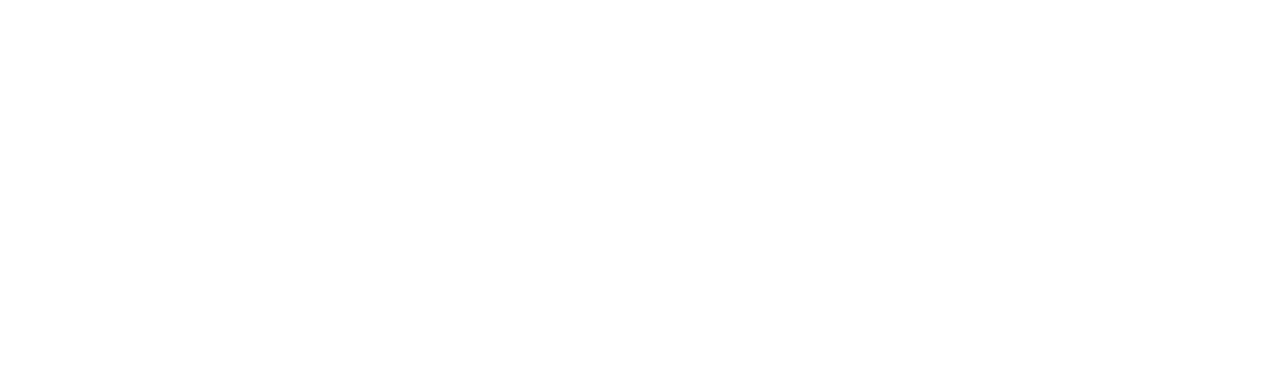
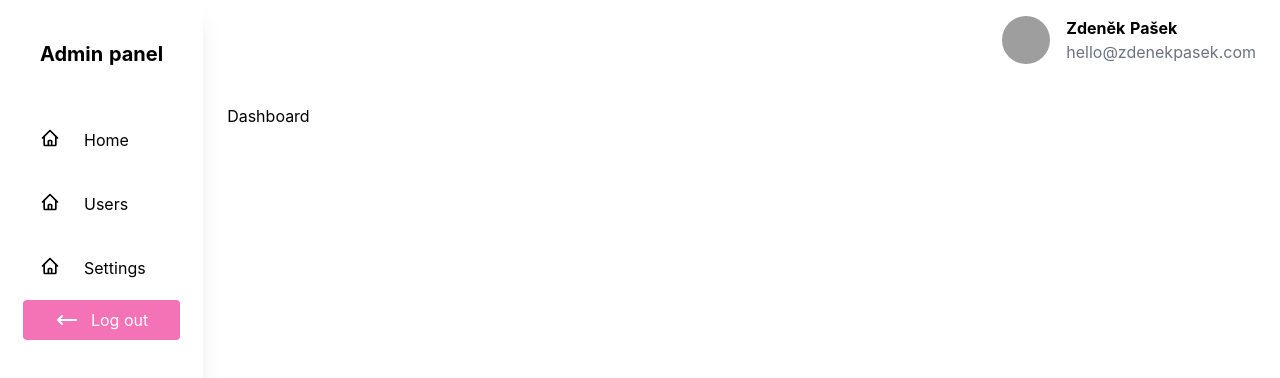
Before and after one commit to TenZdenda/nuxt-js-admin-panel, a Nuxt app: page /admin/dashboard in a window 1280 px wide. Before the commit this address had no page. Shown: the top 378 px of the page. Built offline with nearby package versions, Linux system fonts and the light colour scheme; grey boxes are pictures that could not be loaded.

Commit message:
admin layout

```diff
--- /dev/null
+++ b/components/Sidebar.vue
@@ -0,0 +1,92 @@
+<template>
+  <div class="bg-white shadow-xl">
+    <header class="p-5 md:p-10">
+      <h1 class="text-xl font-bold text-center md:hidden">AP</h1>
+      <h1 class="text-xl font-bold hidden md:block">Admin panel</h1>
+    </header>
+    <div>
+      <ul class="mx-5 md:mx-10">
+        <li class="py-5 md:flex">
+          <svg
+            xmlns="http://www.w3.org/2000/svg"
+            fill="none"
+            viewBox="0 0 24 24"
+            stroke="currentColor"
+            class="h-5 w-5 mx-auto md:mx-0"
+          >
+            <path
+              stroke-linecap="round"
+              stroke-linejoin="round"
+              stroke-width="2"
+              d="M3 12l2-2m0 0l7-7 7 7M5 10v10a1 1 0 001 1h3m10-11l2 2m-2-2v10a1 1 0 01-1 1h-3m-6 0a1 1 0 001-1v-4a1 1 0 011-1h2a1 1 0 011 1v4a1 1 0 001 1m-6 0h6"
+            />
+          </svg>
+          <p class="text-center md:ml-6">Home</p>
+        </li>
+        <li class="py-5 md:flex">
+          <svg
+            xmlns="http://www.w3.org/2000/svg"
+            fill="none"
+            viewBox="0 0 24 24"
+            stroke="currentColor"
+            class="h-5 w-5 mx-auto md:mx-0"
+          >
+            <path
+              stroke-linecap="round"
+              stroke-linejoin="round"
+              stroke-width="2"
+              d="M3 12l2-2m0 0l7-7 7 7M5 10v10a1 1 0 001 1h3m10-11l2 2m-2-2v10a1 1 0 01-1 1h-3m-6 0a1 1 0 001-1v-4a1 1 0 011-1h2a1 1 0 011 1v4a1 1 0 001 1m-6 0h6"
+            />
+          </svg>
+          <p class="text-center md:ml-6">Users</p>
+        </li>
+        <li class="py-5 md:flex">
+          <svg
+            xmlns="http://www.w3.org/2000/svg"
+            fill="none"
+            viewBox="0 0 24 24"
+            stroke="currentColor"
+            class="h-5 w-5 mx-auto md:mx-0"
+          >
+            <path
+              stroke-linecap="round"
+              stroke-linejoin="round"
+              stroke-width="2"
+              d="M3 12l2-2m0 0l7-7 7 7M5 10v10a1 1 0 001 1h3m10-11l2 2m-2-2v10a1 1 0 01-1 1h-3m-6 0a1 1 0 001-1v-4a1 1 0 011-1h2a1 1 0 011 1v4a1 1 0 001 1m-6 0h6"
+            />
+          </svg>
+          <p class="text-center md:ml-6">Settings</p>
+        </li>
+      </ul>
+
+      <button
+        class="bg-pink-400 text-white flex items-center px-8 py-2 rounded mx-auto hover:bg-pink-600 focus:outline-none"
+      >
+        <svg
+          xmlns="http://www.w3.org/2000/svg"
+          class="h-6 w-6"
+          fill="none"
+          viewBox="0 0 24 24"
+          stroke="currentColor"
+        >
+          <path
+            stroke-linecap="round"
+            stroke-linejoin="round"
+            stroke-width="2"
+            d="M7 16l-4-4m0 0l4-4m-4 4h18"
+          />
+        </svg>
+        <p class="hidden md:block pl-3">Log out</p>
+      </button>
+    </div>
+  </div>
+</template>
+
+<script>
+export default {
+  props: ['open'],
+  data() {
+    return {}
+  },
+}
+</script>
--- /dev/null
+++ b/layouts/admin.vue
@@ -0,0 +1,32 @@
+<template>
+  <div class="h-screen flex">
+    <!-- Fixed sidebar -->
+    <Sidebar />
+    <!-- Scroll wrapper -->
+    <div class="flex-1 flex overflow-hidden">
+      <!-- Scrollable container -->
+      <div class="flex-1 overflow-y-scroll">
+        <div class="flex items-center justify-end px-6 py-4">
+          <div class="flex items-center">
+            <img
+              class="h-10 w-10 md:h-12 md:w-12 rounded-full"
+              src="https://zdenekpasek.com/images/me.jpg"
+              alt="Zdeněk"
+            />
+            <div class="ml-4">
+              <p class="font-bold">Zdeněk Pašek</p>
+              <span class="text-gray-500">hello@zdenekpasek.com</span>
+            </div>
+          </div>
+        </div>
+        <div class="p-6">
+          <Nuxt />
+        </div>
+      </div>
+    </div>
+  </div>
+</template>
+
+<script>
+export default {}
+</script>
--- a/package.json
+++ b/package.json
@@ -12,6 +12,7 @@
   },
   "dependencies": {
     "core-js": "^3.9.1",
+    "heroicons": "^1.0.1",
     "nuxt": "^2.15.3"
   },
   "devDependencies": {
--- /dev/null
+++ b/pages/admin/dashboard.vue
@@ -0,0 +1,11 @@
+<template>
+  <div>
+    <h1>Dashboard</h1>
+  </div>
+</template>
+
+<script>
+export default {
+  layout: 'admin',
+}
+</script>
```
Also changed, not shown: 1 other file (tests, documents, lock files or other folders).
